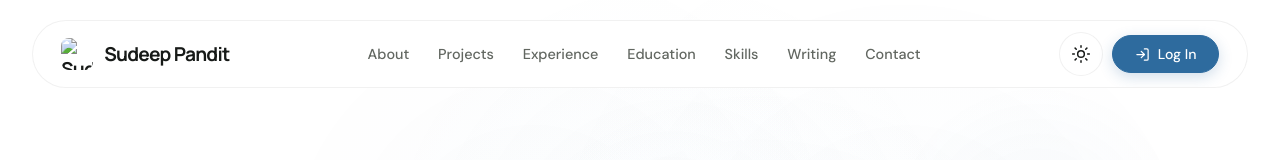
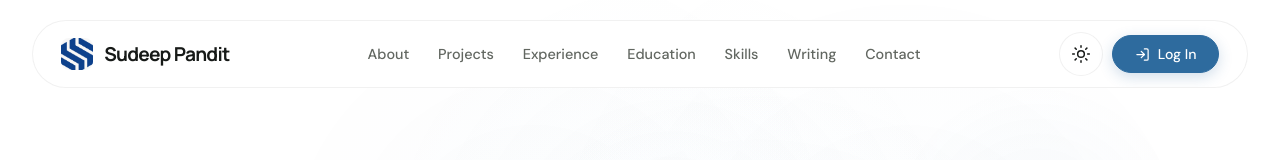
Before and after one commit to sudeep-pandit/updated_portfolio, a plain HTML site: page index.html in a window 1280 px wide. Shown: the top 160 px of the page. Drawn offline with Linux system fonts and the light colour scheme; animation ran at ten frames a second; a web font is replaced by a local one.

Commit message:
photo url change

```diff
--- a/index.html
+++ b/index.html
@@ -29,7 +29,7 @@
   <header class="navbar" id="navbar">
     <div class="nav-container">
       <a href="#" class="logo" aria-label="Sudeep Pandit home">
-        <img class="logo-img" src="Sudeep Logo.png" alt="Sudeep Pandit logo">
+        <img class="logo-img" src="Sudeep Logo.jpeg" alt="Sudeep Pandit logo">
         <span class="logo-text">Sudeep Pandit</span>
       </a>
       <nav aria-label="Main navigation">
```
